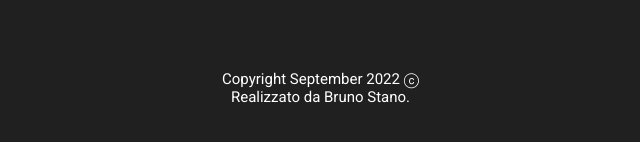
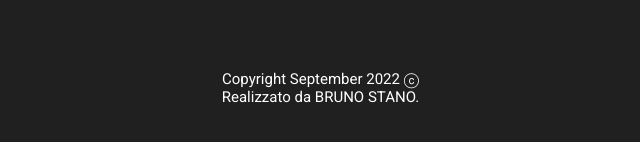
Before and after one commit to BRUN0STAN0/Cataldo-Scatamacchia, a plain HTML site: page index.html in a window 1280 px wide. Shown: the part 3513-3655 px from the top of the page, 637-1277 px from the left. Drawn offline with Linux system fonts and the light colour scheme.

Commit message:
bruno stano link

```diff
--- a/assets/css/style.css
+++ b/assets/css/style.css
@@ -233,6 +233,11 @@ footer p {
     width: 300px;
 }
 
+footer p a {
+    font-size: 15px;
+    padding: 0px;
+}
+
 /* VIEWPORT */
 
 @media screen and (max-width: 800px) {
--- a/index.html
+++ b/index.html
@@ -74,7 +74,7 @@
     </main>
     <footer>
         <a href="#">CATALDO SCATAMACCHIA</a>
-        <p>Copyright September 2022 ⓒ <br> Realizzato da Bruno Stano.</p>
+        <p>Copyright September 2022 ⓒ <br> Realizzato da <a href="https://brun0stan0.github.io">BRUNO STANO</a>.</p>
     </footer>
 </div>
 </body>
```
